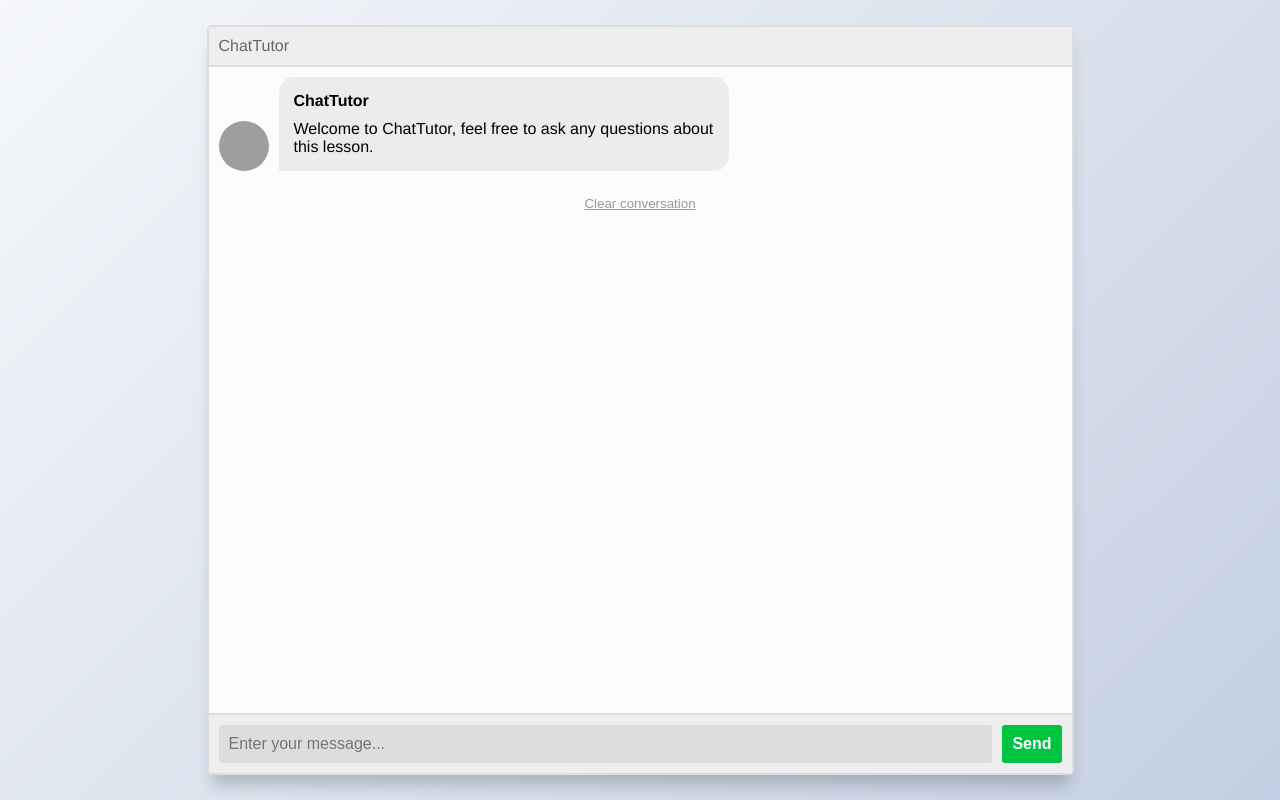
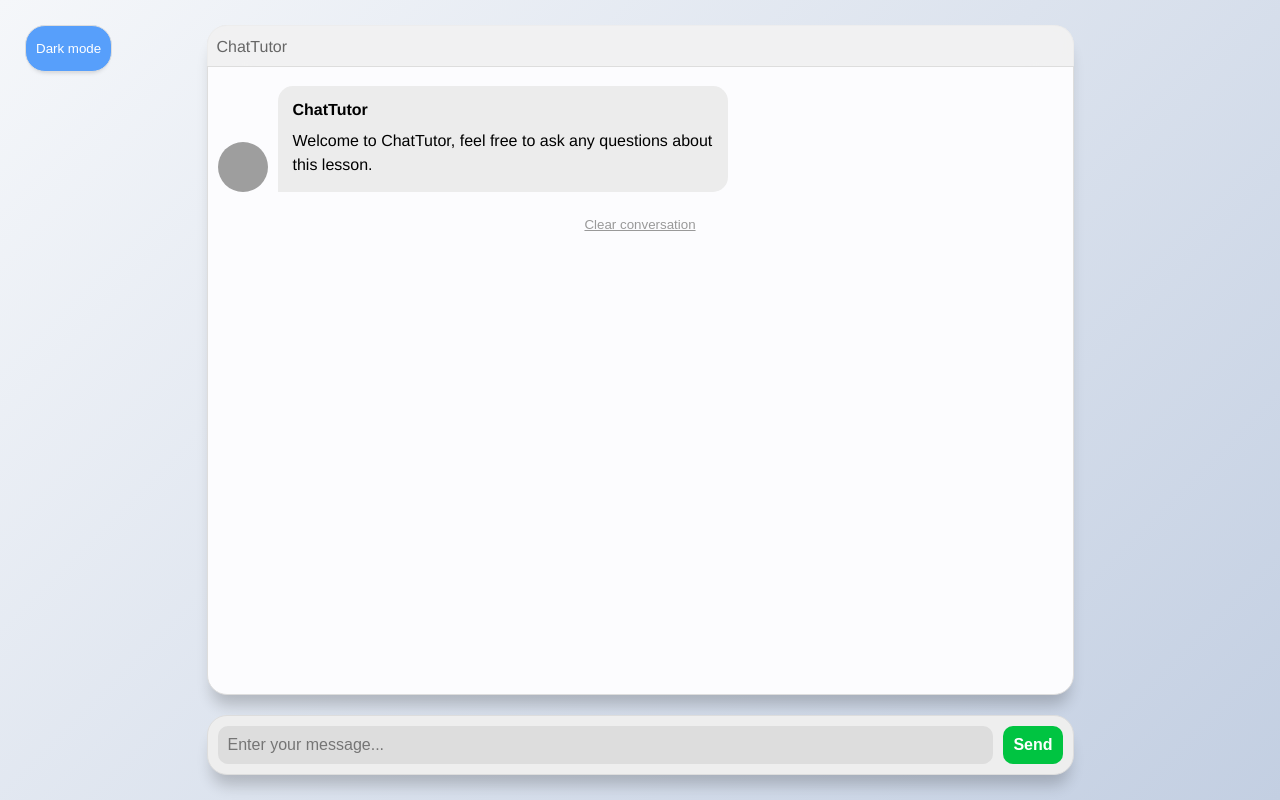
Before and after one commit to ChatTutor/chattutor, a Flask app: page /static/index.html in a window 1280 px wide. Run offline with Flask 3, Linux system fonts and the light colour scheme; parts of the project's set-up code (start-up, migrations or seed data) failed here and were passed over; grey boxes are pictures that could not be loaded.

Commit message:
quick fix, adding UI to chattutor_appengine

```diff
--- a/ChatTutor/chattutor_appengine/static/index.html
+++ b/ChatTutor/chattutor_appengine/static/index.html
@@ -4,23 +4,39 @@
 	<head>
         <link rel="stylesheet" href="./style.css">
 		<meta name="viewport" content="initial-scale=1, width=device-width">
+    <script src="https://polyfill.io/v3/polyfill.min.js?features=es6"></script>
+    <script type="text/javascript" id="MathJax-script" async
+  src="https://cdn.jsdelivr.net/npm/mathjax@3/es5/tex-mml-chtml.js">
+</script>
+<!-- <link rel="stylesheet" href="https://cdn.jsdelivr.net/npm/katex@0.16.8/dist/katex.min.css" integrity="sha384-GvrOXuhMATgEsSwCs4smul74iXGOixntILdUW9XmUC6+HX0sLNAK3q71HotJqlAn" crossorigin="anonymous">
+<script defer src="https://cdn.jsdelivr.net/npm/katex@0.16.8/dist/katex.min.js" integrity="sha384-cpW21h6RZv/phavutF+AuVYrr+dA8xD9zs6FwLpaCct6O9ctzYFfFr4dgmgccOTx" crossorigin="anonymous"></script>
+<script defer src="https://cdn.jsdelivr.net/npm/katex@0.16.8/dist/contrib/auto-render.min.js" integrity="sha384-+VBxd3r6XgURycqtZ117nYw44OOcIax56Z4dCRWbxyPt0Koah1uHoK0o4+/RRE05" crossorigin="anonymous"
+    onload="renderMathInElement(document.body);"></script> -->
 		<title> flask </title>
 	</head>
 	<body>
 		<section class="msger">
+            <div class="msg-header-helper">
                 <header class="msger-header">
+
                   <div class="msger-header-title">
                     <i class="fas fa-comment-alt"></i> ChatTutor
                   </div>
                   <div class="msger-header-options">
                     <span><i class="fas fa-cog"></i></span>
                   </div>
+                    <div class="button-div">
+                        <button class="theme-button" id="themeBtn">Toggle theme</button>
+                    </div>
+
                 </header>
+            </div>
 
             <main class="msger-chat">
-              <div class="msg left-msg">
+              <div class="msg left-msg" style="margin-top: 50px !important;">
                 <div
                  class="msg-img"
+                 id="msgImg"
                  style="background-image: url(https://static.thenounproject.com/png/2216285-200.png)"
                 ></div>
 
@@ -40,12 +56,13 @@
                 </button>
               </div>
             </main>
-
             <form class="msger-inputarea">
               <input type="text" class="msger-input" placeholder="Enter your message...">
-              <button type="submit" class="msger-send-btn">Send</button>
+              <button type="submit" class="msger-send-btn" id="sendBtn">Send</button>
             </form>
           </section>
           <script src="index.js"></script>
+
+
 	</body>
 </html>
--- a/ChatTutor/chattutor_appengine/static/index.js
+++ b/ChatTutor/chattutor_appengine/static/index.js
@@ -1,41 +1,165 @@
+// Constants for embed mode and UI elements
 const embed_mode = false;
-
 const clear = get('.clear-btn');
-const clearContainer = get('.clear-btn-container')
-const mainArea = get('.msger')
+const clearContainer = get('.clear-btn-container');
+const mainArea = get('.msger');
 const msgerForm = get(".msger-inputarea");
 const msgerInput = get(".msger-input");
 const msgerChat = get(".msger-chat");
 
-// Icons made by Freepik from www.flaticon.com
+
+// Constants for bot and person details
 const BOT_IMG = "https://static.thenounproject.com/png/2216285-200.png";
 const PERSON_IMG = "https://upload.wikimedia.org/wikipedia/commons/thumb/2/2c/Default_pfp.svg/1024px-Default_pfp.svg.png";
 const BOT_NAME = "ChatTutor";
 const PERSON_NAME = "Student";
 
-const prodAskURL = new URL("https://chattutor-393319.ue.r.appspot.com/ask")
-const debugAskURL = new URL("http://127.0.0.1:5000/ask")
+// URLs for production and debugging
+const prodAskURL = new URL("https://chattutor-393319.ue.r.appspot.com/ask");
+const debugAskURL = new URL("http://127.0.0.1:5000/ask");
 
-var conversation = []
-var original_file = ""
+// Variables to hold conversation and message details
+var conversation = [];
+var original_file = "";
+let lastMessageId = null;
 
-if(embed_mode){
-  const minimize = get('.msger-minimize');
-  const expand = get('.msger-expand');
-  minimize.addEventListener('click', ()=> {
-    mainArea.classList.toggle('minimized')
-  });
+// Get the send button
+const sendBtn = document.getElementById('sendBtn');
+const themeBtn = document.getElementById('themeBtn')
 
-  expand.addEventListener('click', ()=> {
-      mainArea.classList.toggle('minimized')
-  });
 
-  const download_original = document.querySelectorAll('[title="Download source file"]')[0];
-  original_file = download_original.getAttribute("href")
-  original_file = original_file.slice(original_file.lastIndexOf("/") + 1)
+
+
+// Listen for windoe resize to move the 'theme toggle button
+window.addEventListener('resize', windowIsResizing)
+
+function windowIsResizing() {
+    // the button for choosing themes snaps in place when the window is too small
+  if(window.innerWidth < 1200) {
+      themeBtn.style.backgroundColor = 'transparent'
+      themeBtn.style.position = 'inherit'
+      themeBtn.style.color = 'var(--msg-header-txt)'
+      themeBtn.style.textDecoration = 'underline'
+      themeBtn.style.top = '25px'
+      themeBtn.style.left = '25px'
+      themeBtn.style.padding = '0'
+      themeBtn.style.boxShadow = 'none'
+      themeBtn.style.border = 'none'
+      themeBtn.style.borderRadius = '0px'
+  } else {
+      themeBtn.style.backgroundColor = 'var(--right-msg-bg)'
+      themeBtn.style.position = 'fixed'
+      themeBtn.style.color = 'white'
+      themeBtn.style.textDecoration = 'none'
+      themeBtn.style.top = '25px'
+      themeBtn.style.left = '25px'
+      themeBtn.style.padding = '15px 10px'
+      themeBtn.style.boxShadow = '0 5px 5px -5px rgba(0, 0, 0, 0.2)'
+      themeBtn.style.border = 'var(--border)'
+    themeBtn.style.borderRadius = '20px'
+  }
+}
+// Themes
+const lightMode = {
+  body_bg: 'linear-gradient(135deg, #f5f7fa 0%, #c3cfe2 100%)',
+  msger_bg: '#fff',
+  border: '1px solid #ddd',
+  left_msg_bg: '#ececec',
+  left_msg_txt: 'black',
+  right_msg_bg: '#579ffb',
+  msg_header_bg: 'rgba(238,238,238,0.75)',
+  msg_header_txt: '#666',
+  clear_btn_txt: '#999',
+  msg_chat_bg_scrollbar: '#ddd',
+  msg_chat_bg_thumb: '#bdbdbd',
+  msg_chat_bg: '#fcfcfe',
+  msg_input_bg: '#ddd',
+  msg_input_area_bg: '#eee',
+  msg_invert_image: 'invert(0%)',
+  msg_input_color: "black"
 }
 
-clear.addEventListener('click', () => {
+const darkMode = {
+  body_bg: 'linear-gradient(135deg, #282828 0%, #17232c 100%)',
+  msger_bg: '#2d2d2d',
+  border: '1px solid #2d2d2d',
+  left_msg_bg: '#383838',
+  left_msg_txt: 'white',
+  right_msg_bg: '#579ffb',
+  msg_header_bg: 'rgba(41,41,41,0.75)',
+  msg_header_txt: '#d5d5d5',
+  clear_btn_txt: '#e5e5e5',
+  msg_chat_bg_scrollbar: '#2d2d2d',
+  msg_chat_bg_thumb: '#3f3f3f',
+  msg_chat_bg: '#1b1b1b',
+  msg_input_bg: '#2f2f2f',
+  msg_input_area_bg: '#252525',
+  msg_invert_image: 'invert(100%)',
+  msg_input_color: "white"
+}
+
+let theme = null
+
+
+// Configures UI
+if(embed_mode) {
+  setupEmbedMode();
+}
+
+// Event listener to clear conversation
+clear.addEventListener('click', clearConversation);
+
+// Event listener to handle form submission
+msgerForm.addEventListener("submit", handleFormSubmit);
+
+// Event listener to load conversation from local storage on DOM load
+document.addEventListener("DOMContentLoaded", loadConversationFromLocalStorage);
+
+
+document.addEventListener('DOMContentLoaded', setThemeOnRefresh)
+
+document.addEventListener('DOMContentLoaded', windowIsResizing)
+
+// Event listener for toggling the theme
+themeBtn.addEventListener('click', toggleDarkMode)
+
+// function for keeping the theme whn the page refreshes
+function setThemeOnRefresh() {
+  theme = localStorage.getItem('theme')
+  if (theme == null) {
+    setTheme('light')
+  } else {
+    setTheme(theme)
+  }
+}
+
+// helper function
+function setTheme(th) {
+  const themeObject = theme === 'dark' ? darkMode : lightMode
+    for (key in themeObject) {
+      const property_replaced = key.replace(/_/g, '-')
+      const property_name = `--${property_replaced}`
+      console.log(property_name)
+      const value = themeObject[key]
+      document.documentElement.style.setProperty(property_name, value)
+    }
+    themeBtn.innerText = theme == "dark" ? "Light mode" : "Dark mode"
+}
+
+// function that toggles theme
+function toggleDarkMode() {
+  if (theme === 'light') {
+    theme = 'dark'
+  } else if(theme === 'dark') {
+    theme = 'light'
+  } else {
+    theme = 'light'
+  }
+  setTheme(theme)
+  localStorage.setItem('theme', theme)
+}
+
+function clearConversation() {
   conversation = [];
   localStorage.setItem("conversation", JSON.stringify([]));
 
@@ -44,55 +168,147 @@ clear.addEventListener('click', () => {
       var childNode = childNodes[i];
       childNode.parentNode.removeChild(childNode);
   }
-});
+  sendBtn.disabled = false;
+}
 
-document.addEventListener("DOMContentLoaded", () => {
+
+function handleFormSubmit(event) {
+  event.preventDefault();
+  const msgText = msgerInput.value;
+  if (!msgText) return;
+
+  // Disable the send button
+  sendBtn.disabled = true;
+
+  addMessage("user", msgText, true);
+  msgerInput.value = "";
+  queryGPT();
+}
+
+
+function loadConversationFromLocalStorage() {
   conversation = JSON.parse(localStorage.getItem("conversation"))
   if(conversation){
     conversation.forEach(message => {addMessage(message["role"], message["content"], false)})
   }
   else conversation = []
-});
+  MathJax.typesetPromise();
+}
 
-msgerForm.addEventListener("submit", event => {
-  event.preventDefault();
-  const msgText = msgerInput.value;
-  if (!msgText) return;
-
-  addMessage("user", msgText, true);
-  msgerInput.value = "";
-  queryGPT();
-});
 
 function queryGPT() {
   args = {
     "conversation": conversation,
     "collection": "test_embedding"
   }
-  if(embed_mode) args.from_doc = original_file
+  if (embed_mode) args.from_doc = original_file
 
-  fetch(prodAskURL, {
+  fetch('/ask', {
     method: 'POST',
-	  headers: {
-		  'Content-Type': 'application/json'
-	  },
-	  body: JSON.stringify(args)
-  })
-    .then(response => {
-      ifresponse.status == response.ok
-      response.text()
-    })
-    .then(text => {
-      addMessage("assistant", text, true);
-    })
+    headers: {
+      'Content-Type': 'application/json'
+    },
+    body: JSON.stringify(args)
+  }).then(response => {
+    const reader = response.body.getReader();
+    let accumulatedContent = "";
+    let isFirstMessage = true;
+    function read() {
+      reader.read().then(({ done, value }) => {
+        if (done) {
+          // Enable the send button when streaming is done
+          sendBtn.disabled = false;
+          return;
+        }
+        const strValue = new TextDecoder().decode(value);
+        const messages = strValue.split('\n\n').filter(Boolean).map(chunk => JSON.parse(chunk.split('data: ')[1]));
+        messages.forEach(message => {
+          const contentToAppend = message.message.content ? message.message.content : "";
+          accumulatedContent += contentToAppend;
+
+
+
+          if (isFirstMessage) {
+            addMessage("assistant", accumulatedContent, false);
+            isFirstMessage = false;
+          } else {
+            if (typeof(message.message.content) == 'undefined') {
+              conversation.push({"role": 'assistant', "content": accumulatedContent})
+              localStorage.setItem("conversation", JSON.stringify(conversation))
+            }
+            updateLastMessage(accumulatedContent);
+          }
+        });
+        read();
+      }).catch(err => {
+        console.error('Stream error:', err);
+        sendBtn.disabled = false;
+      });
+    }
+    read();
+  }).catch(err => {
+    console.error('Fetch error:', err);
+    // Enable the send button in case of an error
+    sendBtn.disabled = false;
+  });
 }
 
+function formatMessage(message, makeLists = true) {
+  const messageArr = message.split("\n")
+
+  let messageStr = ""
+  let listSwitch = 0
+  for (messageArrIndex in messageArr) {
+    const paragraph = messageArr[messageArrIndex]
+    if(paragraph.startsWith('- ') && makeLists) {
+      if(listSwitch === 0) {
+        messageStr += "<ul style=\"padding-left: 15px !important;\">"
+      }
+
+      messageStr += `<li><p>${paragraph.slice(2)}</p></li>`
+
+      listSwitch = 1
+
+    } else if (listSwitch === 1) {
+      messageStr += "</ul>"
+      messageStr += `<p>${paragraph}</p>`
+      listSwitch = 0
+    } else {
+      messageStr += `<p>${paragraph}</p>`
+      listSwitch = 0
+    }
+
+  }
+  return messageStr
+}
+
+function updateLastMessage(newContent) {
+  if (lastMessageId) {
+    const lastMessageElement = document.querySelector(`#${lastMessageId} .msg-text`);
+
+    if (lastMessageElement) {
+
+      const newContentFormatted = formatMessage(newContent)
+      lastMessageElement.innerHTML = newContentFormatted;
+    } else {
+      console.error('Cannot find the .msg-text element to update.');
+    }
+  } else {
+    console.error('No message has been added yet.');
+  }
+  MathJax.typesetPromise();
+
+}
+
+
+
+
 function addMessage(role, message, updateConversation) {
-
   if(role === "assistant") {
     role_name = BOT_NAME;
     img = BOT_IMG;
     side = "left";
+
   }
   else {
     role_name = PERSON_NAME;
@@ -100,8 +316,19 @@ function addMessage(role, message, updateConversation) {
     side = "right";
   }
 
+  const messageId = 'msg-' + new Date().getTime();
+  lastMessageId = messageId;
+
+  // if you want to make the robot white ( of course it doesn't work well in safari ), so -- not in use right now
+  var invertImage = 'invert(0%)'
+  if (side === "left") {
+    invertImage = 'var(--msg-invert-image)'
+  }
+
+  const messageStr = formatMessage(message, role === "assistant")
+
   const msgHTML = `
-    <div class="msg ${side}-msg">
+    <div class="msg ${side}-msg" id="${messageId}">
       <div class="msg-img" style="background-image: url(${img})"></div>
 
       <div class="msg-bubble">
@@ -110,12 +337,26 @@ function addMessage(role, message, updateConversation) {
           <div class="msg-info-time">${formatDate(new Date())}</div>
         </div>
 
-        <div class="msg-text">${message}</div>
+        <div class="msg-text">${messageStr}</div>
       </div>
     </div>
   `;
 
+
   clearContainer.insertAdjacentHTML("beforebegin", msgHTML);
+
+  // Find the newly added message and animate it
+  const newMessage = document.getElementById(messageId);
+  newMessage.style.opacity = "0";
+  newMessage.style.transform = "translateY(1rem)";
+
+  // Trigger reflow to make the transition work
+  void newMessage.offsetWidth;
+
+  // Start the animation
+  newMessage.style.opacity = "1";
+  newMessage.style.transform = "translateY(0)";
+
   msgerChat.scrollTop += 500;
   if(updateConversation){
     conversation.push({"role": role, "content": message})
@@ -123,7 +364,21 @@ function addMessage(role, message, updateConversation) {
   }
 }
 
-// Utils
+
+function setupEmbedMode() {
+  // Setup minimize and expand buttons to toggle 'minimized' class on mainArea
+  const minimize = get('.msger-minimize');
+  const expand = get('.msger-expand');
+  minimize.addEventListener('click', () => mainArea.classList.toggle('minimized'));
+  expand.addEventListener('click', () => mainArea.classList.toggle('minimized'));
+
+  // Extract and store the name of the original file from the 'Download source file' link
+  const download_original = document.querySelectorAll('[title="Download source file"]')[0];
+  original_file = download_original.getAttribute("href").slice(download_original.getAttribute("href").lastIndexOf("/") + 1);
+}
+
+
+// Utility functions
 function get(selector, root = document) {
   return root.querySelector(selector);
 }
--- a/ChatTutor/chattutor_appengine/static/style.css
+++ b/ChatTutor/chattutor_appengine/static/style.css
@@ -1,9 +1,21 @@
+/*the variables are now set using index.js, making it possible to switch the colors via theme picking*/
 :root {
-    --body-bg: linear-gradient(135deg, #f5f7fa 0%, #c3cfe2 100%);
-    --msger-bg: #fff;
-    --border: 2px solid #ddd;
-    --left-msg-bg: #ececec;
-    --right-msg-bg: #579ffb;
+    --body-bg: 0;
+    --msger-bg: 0;
+    --border: 0;
+    --left-msg-bg: 0;
+    --left-msg-txt: 0;
+    --right-msg-bg: 0;
+    --msg-header-bg: 0;
+    --msg-header-txt: 0;
+    --clear-btn-txt: 0;
+    --msg-chat-bg-scrollbar: 0;
+    --msg-chat-bg-thumb: 0;
+    --msg-chat-bg: 0;
+    --msg-input-bg: 0;
+    --msg-input-area-bg: 0;
+    --msg-invert-image: 0;
+    --msg-input-color: 0;
   }
 
   html {
@@ -27,6 +39,11 @@
     font-family: Helvetica, sans-serif;
   }
 
+  .msg {
+    transition: opacity 0.3s ease-out, transform 0.3s ease-out;
+  }
+
+
   .msger {
     display: flex;
     flex-flow: column wrap;
@@ -35,35 +52,50 @@
     max-width: 867px;
     margin: 25px 10px;
     height: calc(100% - 50px);
-    border: var(--border);
-    border-radius: 5px;
-    background: var(--msger-bg);
-    box-shadow: 0 15px 15px -5px rgba(0, 0, 0, 0.2);
+    /*background: var(--msger-bg);*/
+    border-radius: 20px;
+    position: relative;
   }
 
   .msger-header {
     display: flex;
     justify-content: space-between;
+    flex-direction: row !important;
     padding: 10px;
     border-bottom: var(--border);
-    background: #eee;
-    color: #666;
+    background: transparent;
+    /*background: rgba(59, 102, 107, 0.5);*/
+    color: var(--msg-header-txt);
+    border-top-left-radius: 20px;
+    border-top-right-radius: 20px;
+    width: 100%;
+    z-index: 999;
   }
 
   .msger-chat {
     flex: 1;
-    overflow-y: auto;
+    overflow-y: scroll;
     padding: 10px;
+    border-radius: 20px;
+    margin-bottom: 20px;
+    box-shadow: 0 15px 15px -5px rgba(0, 0, 0, 0.2);
+    border: var(--border)
   }
   .msger-chat::-webkit-scrollbar {
     width: 6px;
+
   }
   .msger-chat::-webkit-scrollbar-track {
-    background: #ddd;
+    background: transparent;
+    margin-top: 20px;
+    margin-bottom: 20px;
   }
   .msger-chat::-webkit-scrollbar-thumb {
-    background: #bdbdbd;
+    margin-top: 20px;
+    background: var(--msg-chat-bg-thumb);
+    margin-bottom: 20px;
   }
+
   .msg {
     display: flex;
     align-items: flex-end;
@@ -71,6 +103,9 @@
   }
   .msg:last-of-type {
     margin: 0;
+  }
+  .msg-text {
+    line-height: 1.5;
   }
   .msg-img {
     width: 50px;
@@ -80,6 +115,7 @@
     background-position: center;
     background-size: cover;
     border-radius: 50%;
+    background-color: white;
   }
   .msg-bubble {
     max-width: 450px;
@@ -105,6 +141,10 @@
     border-bottom-left-radius: 0;
   }
 
+  .left-msg {
+    color: var(--left-msg-txt)
+  }
+
   .clear-btn-container {
     display: flex;
     padding-top: 15px;
@@ -114,7 +154,7 @@
   .clear-btn{
     background: none;
     border: none;
-    color: #999;
+    color: var(--clear-btn-txt);
     text-decoration: underline;
     cursor: pointer;
   }
@@ -135,17 +175,21 @@
     display: flex;
     padding: 10px;
     border-top: var(--border);
-    background: #eee;
+    background: var(--msg-input-area-bg);
+    border-radius: 20px;
+    box-shadow: 0 15px 15px -5px rgba(0, 0, 0, 0.2);
+    border: var(--border)
   }
   .msger-inputarea * {
     padding: 10px;
     border: none;
-    border-radius: 3px;
     font-size: 1em;
+    border-radius: 10px;
   }
   .msger-input {
     flex: 1;
-    background: #ddd;
+    background: var(--msg-input-bg);
+    color: var(--msg-input-color)
   }
   .msger-send-btn {
     margin-left: 10px;
@@ -158,7 +202,43 @@
   .msger-send-btn:hover {
     background: rgb(0, 180, 50);
   }
+  .msger-send-btn:disabled {
+    cursor: not-allowed;
+    opacity: 0.5;
+  }
+
 
   .msger-chat {
-    background-color: #fcfcfe;
+    background-color: var(--msg-chat-bg);
+
   }
+
+  .theme-button {
+    position: fixed;
+  }
+
+  .msg-header-helper {
+    position: absolute;
+    width: inherit;
+    z-index: 999;
+
+  }
+
+  .msg-header-helper::before {
+    content: "";
+    position: absolute;
+    backdrop-filter: blur(20px);
+    -webkit-backdrop-filter: blur(20px);
+    background-color: var(--msg-header-bg);
+    top: 0;
+    left: 0;
+    width: 100%;
+    height: 100%;
+    z-index: -1;
+    border-top-left-radius: 20px;
+    border-top-right-radius: 20px;
+  }
+
+  .msger-header-title {
+    margin-top: 3px;
+  }
```
Also changed, not shown: 1 other file. Lines whose indentation alone changed are shown as unchanged.
